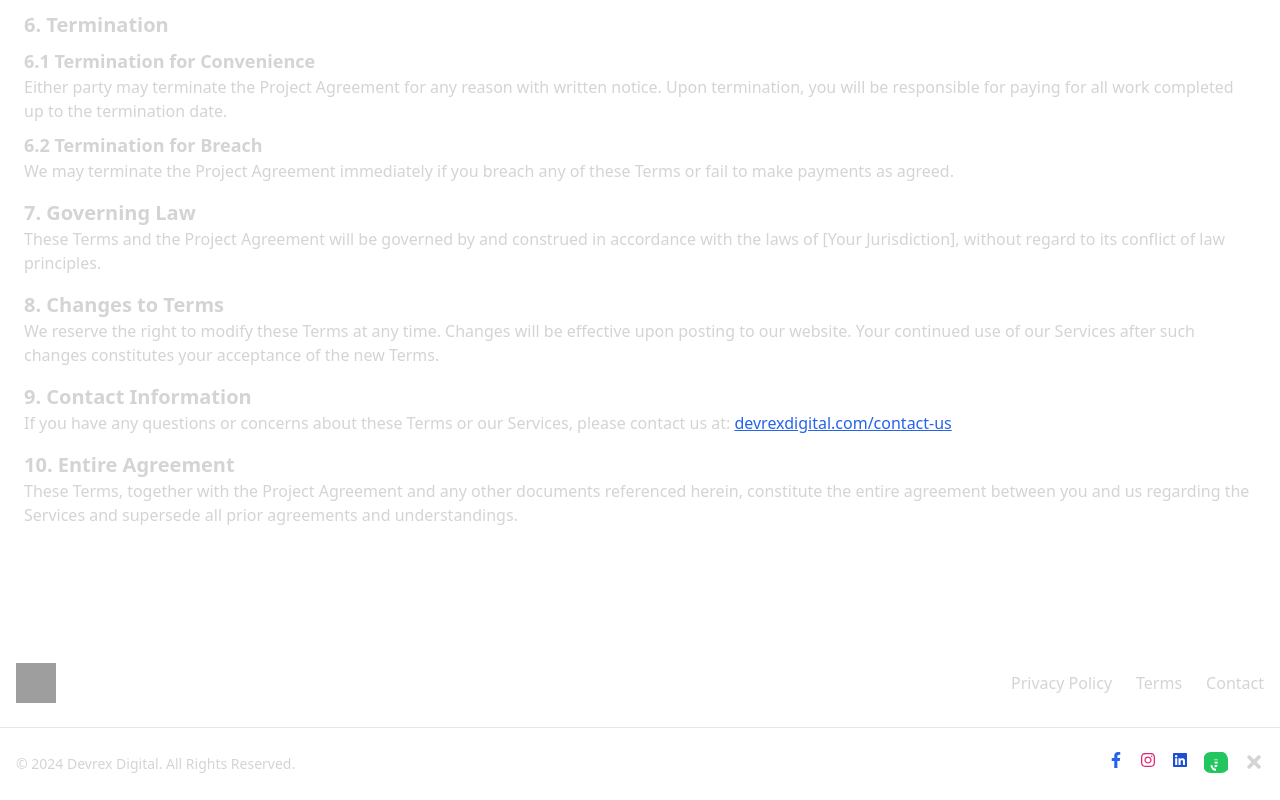
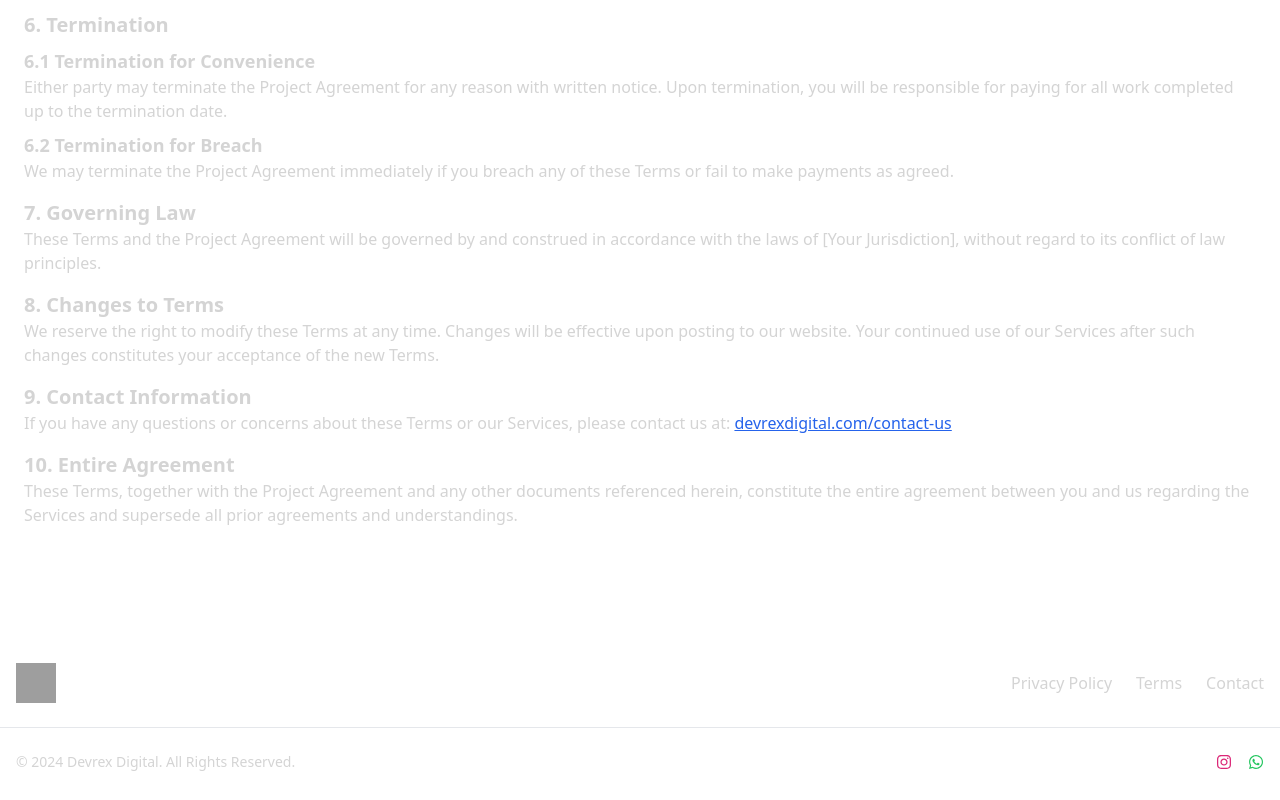
Before and after one commit to Pulsefire-Hamza/DevrexDigital, a React (Vite) app: page /terms in a window 1280 px wide. Shown: the part 1285-2085 px from the top of the page. Built offline with nearby package versions, Linux system fonts and the light colour scheme; grey boxes are pictures that could not be loaded.

Commit message:
Update Footer.jsx

```diff
--- a/src/components/Footer.jsx
+++ b/src/components/Footer.jsx
@@ -1,5 +1,5 @@
 import React from 'react';
-import { FaFacebookF, FaInstagram, FaLinkedin, FaTimes } from 'react-icons/fa';
+import { FaInstagram, FaWhatsapp } from 'react-icons/fa'; // Import necessary icons
 
 const Footer = () => {
   return (
@@ -33,27 +33,12 @@ const Footer = () => {
 
         {/* Social Icons */}
         <div className="flex space-x-4">
-          <a href="https://www.facebook.com" target="_blank" rel="noreferrer">
-            <FaFacebookF className="text-blue-600 hover:text-blue-700" /> {/* Facebook color */}
-          </a>
-          <a href="https://www.instagram.com" target="_blank" rel="noreferrer">
+          <a href="https://www.instagram.com/devrexdigital" target="_blank" rel="noreferrer">
             <FaInstagram className="text-pink-600 hover:text-pink-700" /> {/* Instagram color */}
           </a>
-          <a href="https://www.linkedin.com" target="_blank" rel="noreferrer">
-            <FaLinkedin className="text-blue-700 hover:text-blue-800" /> {/* LinkedIn color */}
+          <a href="https://wa.me/996702473024" target="_blank" rel="noreferrer"> {/* WhatsApp link */}
+            <FaWhatsapp className="text-green-500 hover:text-green-600" /> {/* WhatsApp color */}
           </a>
-          <a href="https://www.fiverr.com" target="_blank" rel="noreferrer">
-            {/* Fiverr SVG Icon */}
-            <svg
-              xmlns="http://www.w3.org/2000/svg"
-              viewBox="0 0 16 16"
-              className="h-6 w-6 text-green-500 hover:text-green-600"
-              fill="currentColor"
-            >
-              <path d="M11.254 0H4.746C3.09 0 1.87.597.972 1.513A4.004 4.004 0 000 4.992v6.016A4.004 4.004 0 00.972 12.487C1.87 13.403 3.09 14 4.746 14h6.508c1.656 0 2.876-.597 3.774-1.513C15.854 12.403 16 11.555 16 10.985V5.015c0-.57-.146-1.418-.472-1.993C14.63.597 13.41 0 11.754 0zM8 12.517a3.637 3.637 0 01-3.636-3.637c0-.024 0-.049.002-.073h1.3a2.36 2.36 0 002.336 2.336c.003.024.005.049.005.073zm1.363-2.49h-1.728c-.128.243-.308.467-.546.646V8.59h2.328V7.643h-2.328V6.45h2.728V5.498h-2.972V5h1.642c.126.012.254.016.387.046.088.026.176.056.261.084v3.036c0 .4-.111.805-.303 1.168-.14.264-.334.507-.565.72z" />
-            </svg>
-          </a>
-          <FaTimes className="text-xl cursor-pointer" />
         </div>
       </div>
     </footer>
```
